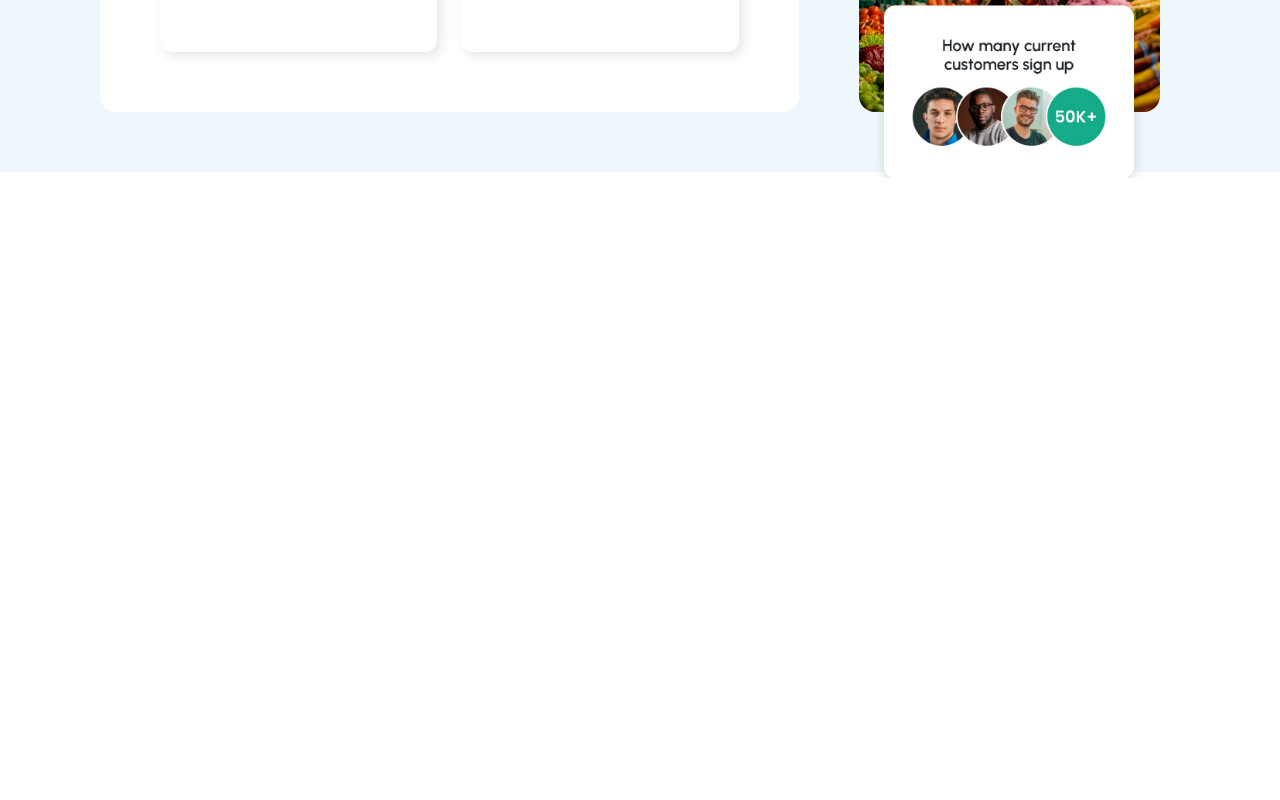
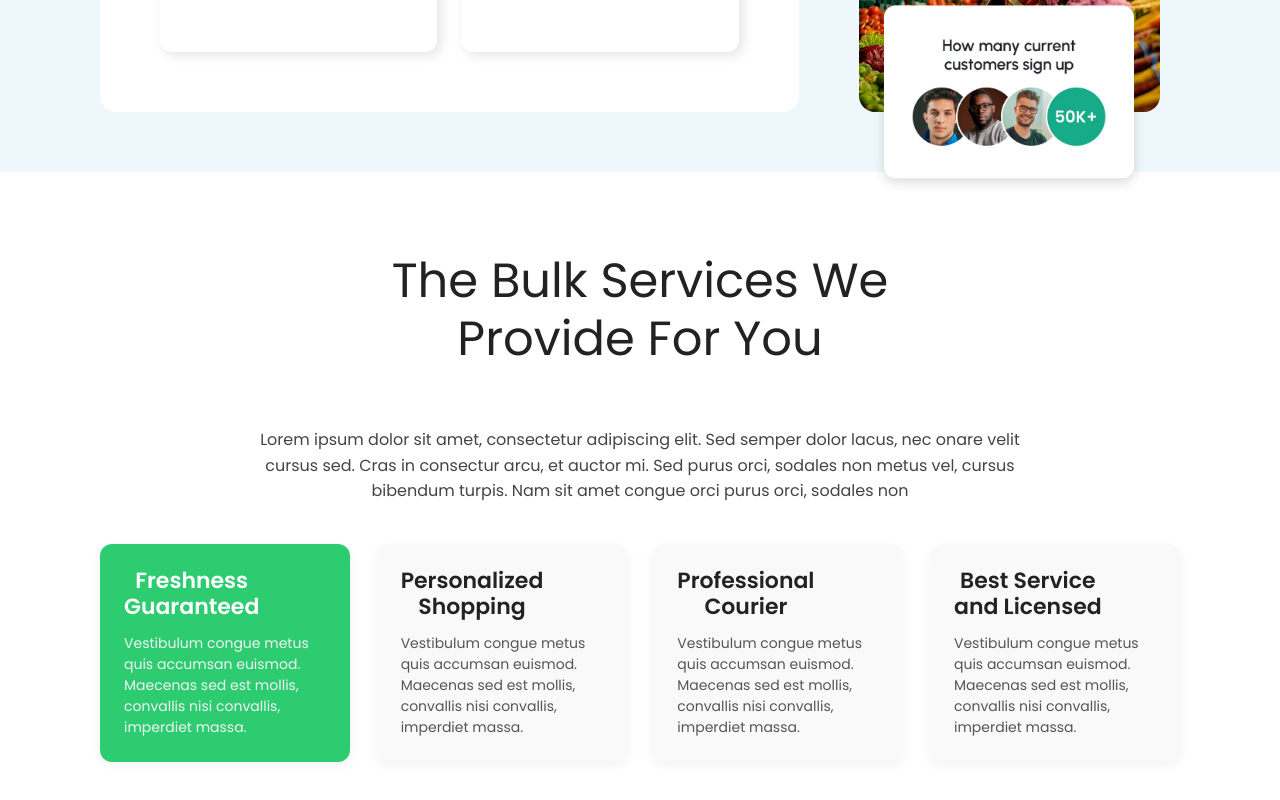
Before and after one commit to oladimejitaiwoodusote/grocery-landing-page, a React (Vite) app: page / in a window 1280 px wide. Shown: the part 1868-2668 px from the top of the page. Before the commit the page ends 2046 px from the top, so only its background shows below. Built offline with nearby package versions, Linux system fonts and the light colour scheme.

Commit message:
Services v0

```diff
--- a/src/App.tsx
+++ b/src/App.tsx
@@ -2,6 +2,7 @@ import './App.css'
 import Home from './components/Home'
 import Navbar from './components/Navbar'
 import AboutUs from './components/AboutUs'
+import Services from './components/Services'
 
 function App() {
 
@@ -10,6 +11,7 @@ function App() {
       <Navbar/>
       <Home/>
       <AboutUs/>
+      <Services/>
     </>
   )
 }
--- /dev/null
+++ b/src/components/Services.tsx
@@ -0,0 +1,42 @@
+import '../styles/Services.css'
+
+
+function Services() {
+  return (
+    <div className='Services'>
+        <div className='Services_Top'>
+            <span>The Bulk Services We</span>
+            <span>Provide For You</span>
+        </div>
+        <div className='Services_Middle'>
+            <p>
+              Lorem ipsum dolor sit amet, consectetur adipiscing elit. Sed semper dolor lacus, nec
+              onare velit cursus sed. Cras in consectur arcu, et auctor mi. Sed purus orci, sodales
+              non metus vel, cursus bibendum turpis. Nam sit amet congue orci purus orci, sodales non
+            </p>
+        </div>
+        <div className='Services_Bottom'>
+        {[
+          ['Freshness', 'Guaranteed'],
+          ['Personalized', 'Shopping'],
+          ['Professional', 'Courier'],
+          ['Best Service', 'and Licensed']
+        ].map(([top, bottom], index) => (
+            <div className={`Service_Card ${index === 0 ? 'highlight-card' : ''}`} key={index}>
+            <div className='Service_Card_Header'>
+              <span>{top}</span>
+              <span>{bottom}</span>
+            </div>
+            <div className='Service_Card_Body'>
+              <p>
+                Vestibulum congue metus quis accumsan euismod. Maecenas sed est mollis, convallis nisi convallis, imperdiet massa.
+              </p>
+            </div>
+          </div>
+            ))}
+        </div>
+    </div>
+  )
+}
+
+export default Services
--- /dev/null
+++ b/src/styles/Services.css
@@ -0,0 +1,75 @@
+.Services {
+    background: #fff;
+    padding: 80px 100px;
+    display: flex;
+    flex-direction: column;
+    gap: 40px;
+    align-items: center;
+}
+
+.Services_Top span{
+    display: block;
+    font-size: 48px;
+    text-align: center;
+    line-height: 1.2;
+    color: #222;
+}
+
+.Services_Middle p {
+    max-width: 800px;
+    text-align: center;
+    font-size: 16px;
+    line-height: 1.6;
+    color: #444;
+    margin-top: 20px;
+}
+
+.Services_Bottom {
+    display: flex;
+    justify-content: space-between;
+    flex-wrap: wrap;
+    gap: 24px;
+    width: 100%;
+    max-width: 1100px;
+}
+
+.Service_Card {
+    background: #f9f9f9;
+    border-radius: 12px;
+    box-shadow: 0 4px 12px rgba(0, 0, 0, 0.05);
+    padding: 24px;
+    flex: 1;
+    min-width: 220px;
+    max-width: 250px;
+    display: flex;
+    flex-direction: column;
+    align-items: flex-start;
+}
+
+.Service_Card span{
+    display: block;
+    font-size: 22px;
+    font-weight: 600;
+    color: #222;
+    line-height: 1.2;
+    text-align: center;
+}
+.Service_Card_Body p{
+    font-size: 14px;
+    color: #555;
+    margin-top: 12px;
+    line-height: 1.5;
+}
+
+.highlight-card {
+    background-color: #2ecc71; /* a nice green */
+    color: #fff;
+}
+
+.highlight-card span {
+    color: #fff;
+}
+
+.highlight-card p {
+    color: #f2f2f2;
+}
```
